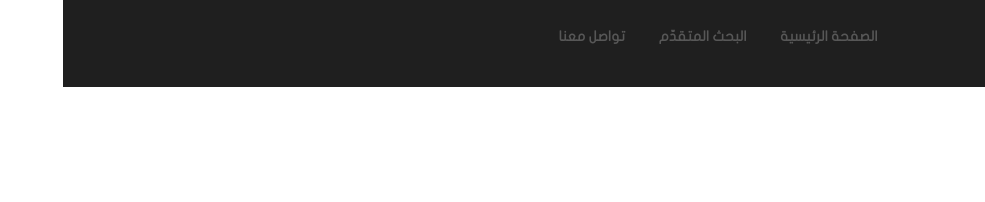
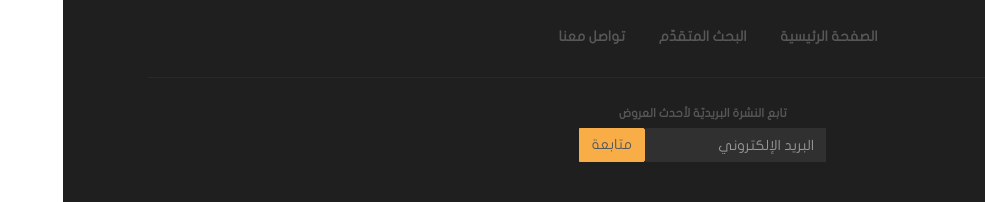
Before and after one commit to ecommerce-demo/src, a plain HTML site: page src/index.html in a window 1280 px wide. Shown: the part 2045-2247 px from the top of the page, without its empty margins (295-1280 px from the left). Before the commit the page ends 2132 px from the top, so only its background shows below. Drawn offline with Linux system fonts and the light colour scheme.

Commit message:
إضافة نموذج الاشتراك في ذيل الصفحة

```diff
--- a/src/css/style.css
+++ b/src/css/style.css
@@ -29,6 +29,11 @@ body {
 }
 
 .custom-form-control:focus {
+  border-color: #AB7731;
+  box-shadow: 0 0 2px 0 #AB7731;
+}
+
+.custom-navbar .custom-form-control:focus {
   border-color: #C2101E;
   box-shadow: 0 0 2px 0 #C2101E;
 }
@@ -171,6 +176,22 @@ body {
   color: #AB7731;
   border-color: #AB7731;
   background-color: transparent;
+}
+
+.custom-btn-primary2 {
+  color: white;
+  background-color: #F8AD47;
+  border-color: #F8AD47;
+}
+
+.custom-btn-primary2:hover,
+.custom-btn-primary2:focus,
+.custom-btn-primary2:active,
+.custom-btn-primary2:active:hover,
+.custom-btn-primary2:active:focus,
+.custom-btn-primary2:hover:disabled {
+  border-color: #AB7731;
+  background-color: #AB7731;
 }
 
 #carousel-featured .product-details .custom-btn-primary {
@@ -389,10 +410,11 @@ body {
   background-color: #1F1F1F;
   padding-top: 35px;
   padding-bottom: 25px;
+  color: #575757;
 }
 
 #footer-nav-links a {
-  color: #575757;
+  color: inherit;
   font-weight: bold;
   margin-left: 30px;
 }
@@ -401,3 +423,17 @@ body {
   margin-top: 15px;
   margin-bottom: 15px;
 }
+
+#footer-nav form {
+  border-top: 1px solid #292929;
+  padding-top: 25px;
+}
+
+#footer-nav button {
+  color: inherit;
+}
+
+#footer-nav form input {
+  background-color: #303030;
+  border: none;
+}
--- a/src/index.html
+++ b/src/index.html
@@ -934,6 +934,22 @@
               <a href="search">البحث المتقدّم</a>
               <a href="contact.html">تواصل معنا</a>
             </div>
+            <div class="col-xs-12">
+              <form class="form form-inline">
+                <label for="footer-email">
+                  <small>تابع النشرة البريديّة لأحدث العروض</small>
+                </label>
+                <br>
+                <div class="input-group">
+                  <input id="footer-email" class="form-control custom-form-control" type="email" placeholder="البريد الإلكتروني" name="email">
+                  <div class="input-group-btn">
+                    <button type="submit" class="btn btn-primary custom-btn custom-btn-primary2">
+                      متابعة
+                    </button>
+                  </div>
+                </div>
+              </form>
+            </div>
           </div>
         </div>
       </div><!--نهاية ذيل الصفحة-->
```
